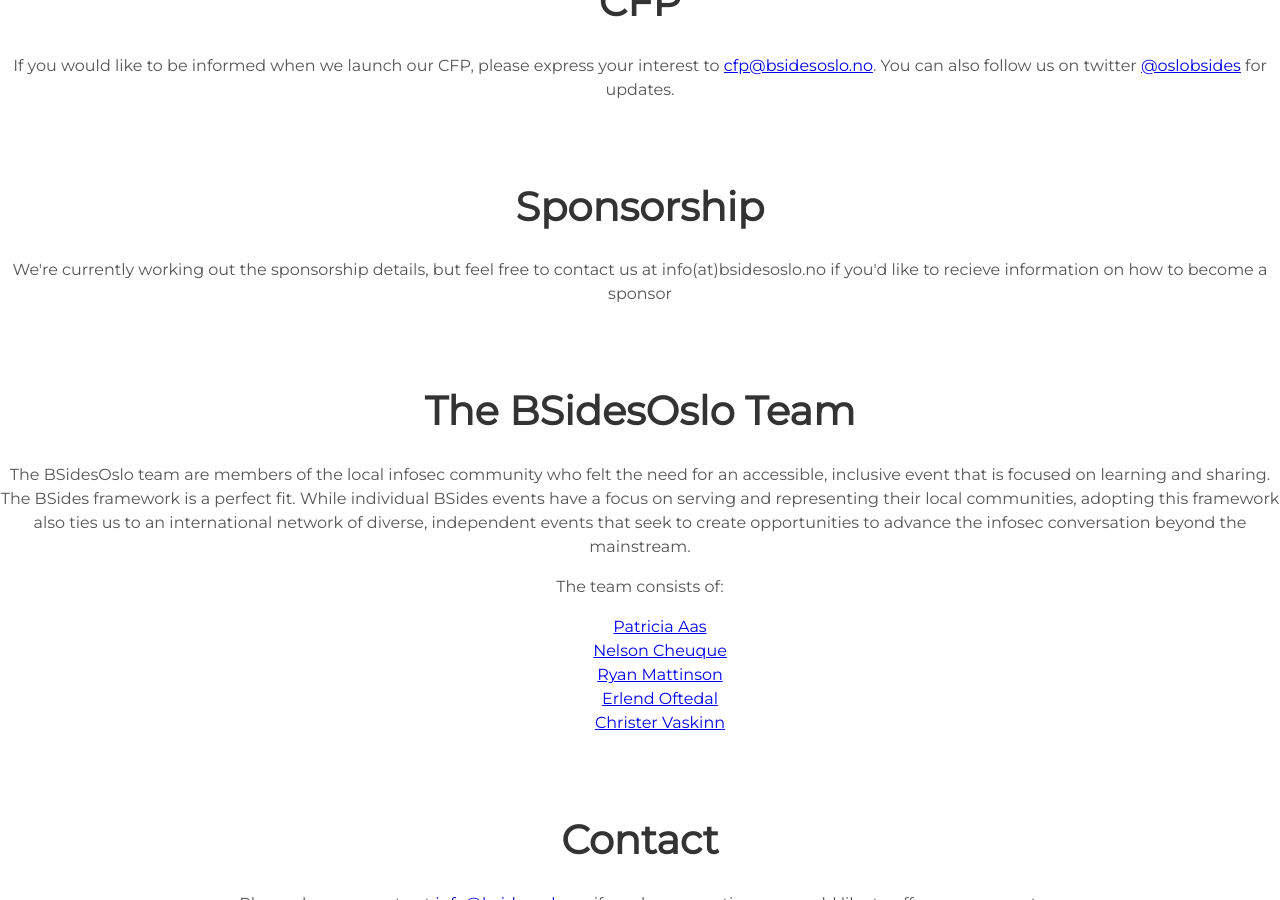
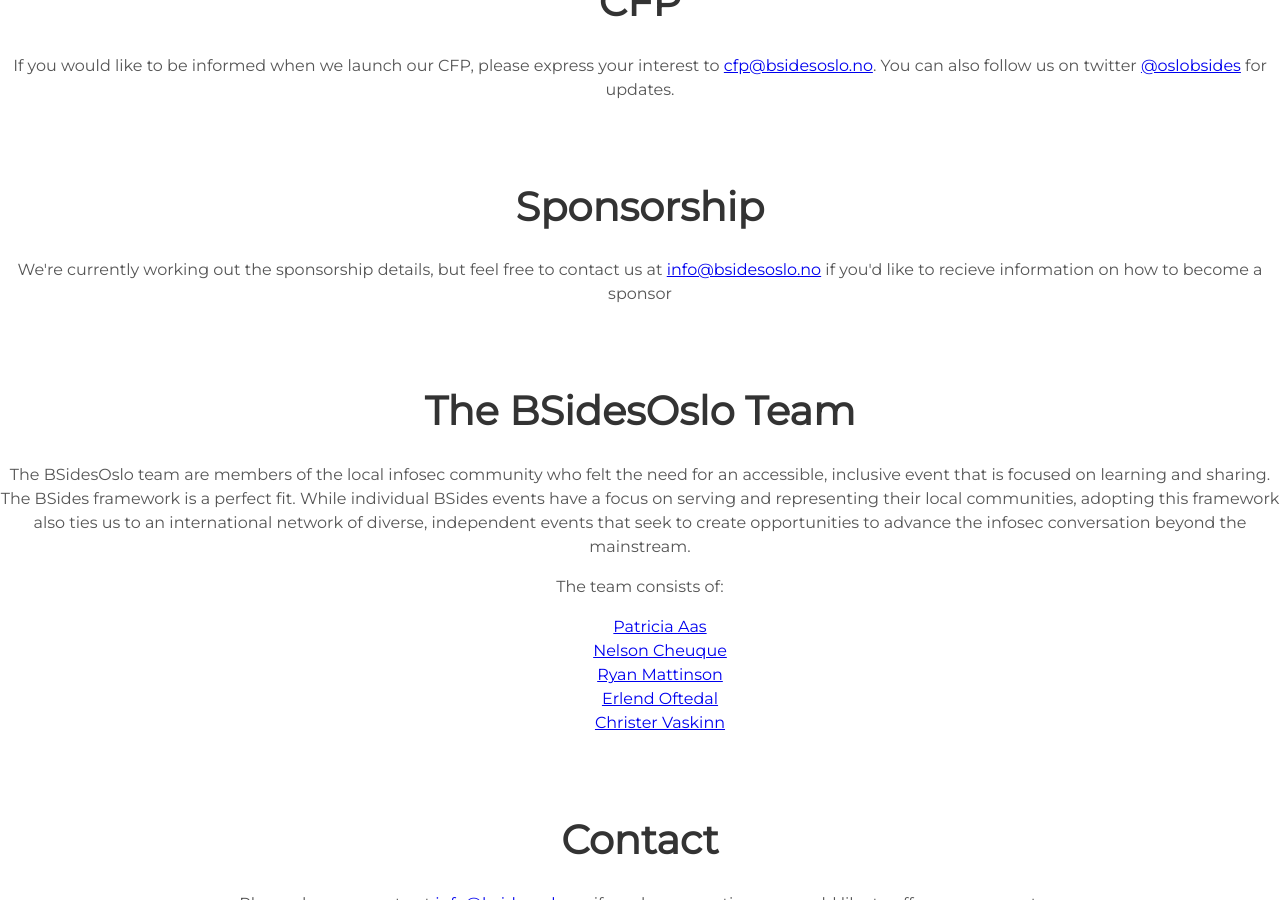
Before and after one commit to eoftedal/2019, a Jekyll site: the page built from index.html, in a window 1280 px wide and 900 px high, scrolled down 1416 px. Built offline with Jekyll 4.4.1, drawn with Linux system fonts in a browser that asks for light colours.

```diff
--- a/index.html
+++ b/index.html
@@ -18,7 +18,7 @@ title: BSides Oslo - May 23th, 2019
  <div class="user-details">
   <section id="sponsorship">
     <h1>Sponsorship</h1>
-    <p>We're currently working out the sponsorship details, but feel free to contact us at info(at)bsidesoslo.no if you'd like to recieve information on how to become a sponsor</p>
+    <p>We're currently working out the sponsorship details, but feel free to contact us at <a href="{{site.email_info}}">{{site.email_info}}</a> if you'd like to recieve information on how to become a sponsor</p>
   </section>
 
 </div>
```
